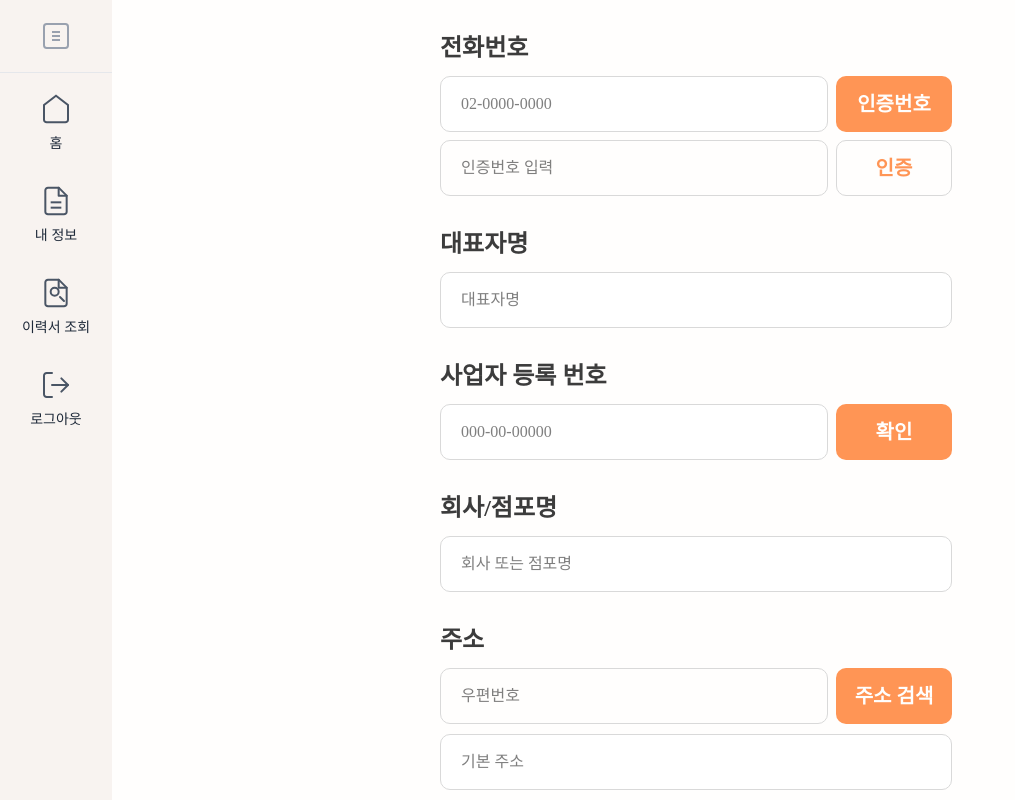
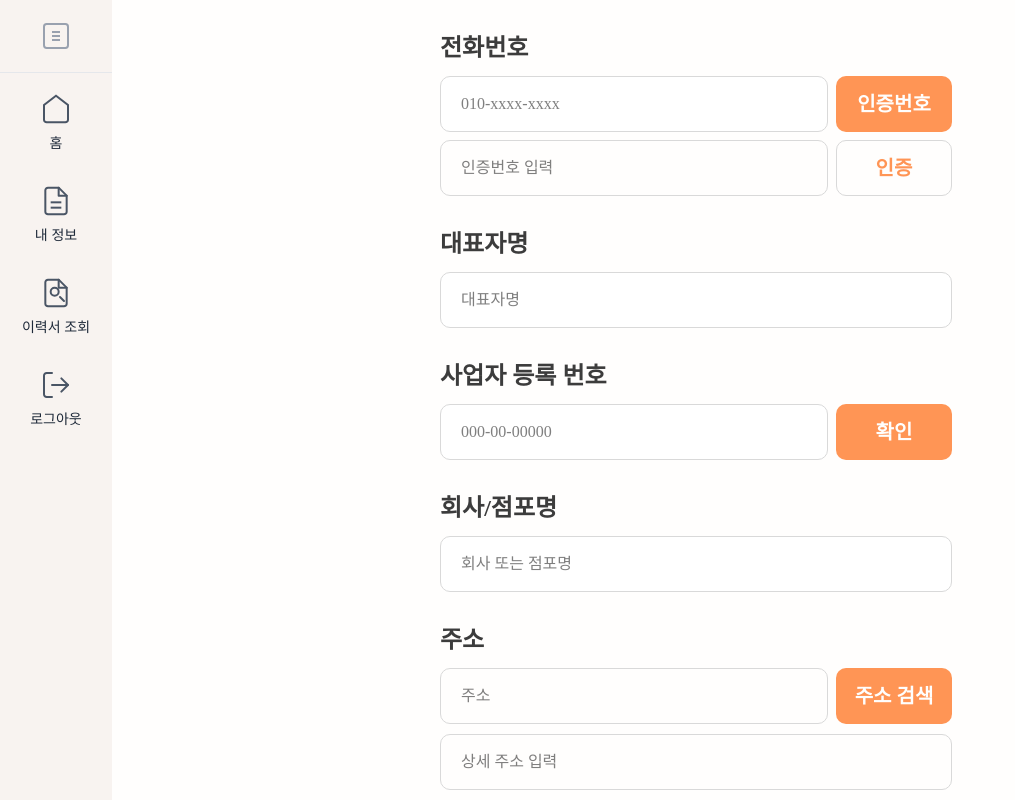
Before and after one commit to DaSiHaeBom/DaSiHaeBom-FE, a React (Vite) app: page /business/mypage/profile in a window 1280 px wide. Both pictures are taken after a click on the button "수정하기". Shown: the part 345-1145 px from the top of the page, without its empty margins (0-1015 px from the left). Built offline with nearby package versions, Linux system fonts and the light colour scheme; no server answers.

Commit message:
feat: 기업 회원 전화번호 인증 추가

```diff
--- a/src/pages/BusinessInfoPage.tsx
+++ b/src/pages/BusinessInfoPage.tsx
@@ -2,6 +2,10 @@ import React, { useEffect, useMemo, useState } from 'react';
 import Modal from '../components/Modal';
 import CheckIcon from '../assets/MyPageAssets/CheckIcon';
 import { fetchCorpInfo, updateCorpInfo } from '../api/userApi';
+import {
+  sendProfilePhoneVerificationCode,
+  verifyPhoneCode,
+} from '../api/authApi';
 
 /** ===== Types ===== */
 type BusinessProfile = {
@@ -10,8 +14,8 @@ type BusinessProfile = {
   name: string; // 대표자명
   bizRegNo: string; // 사업자 등록 번호
   companyName: string; // 회사/점포명
-  address: string; // 주소(상세 포함)
-  detailAddress?: string;
+  address: string; // 기본 주소
+  detailAddress: string; // 상세 주소
 };
 
 /** ===== UI classes ===== */
@@ -40,7 +44,8 @@ export default function BusinessInfoPage() {
     }),
     []
   );
-
+  const [verificationCode, setVerificationCode] = useState('');
+  const [isVerified, setIsVerified] = useState(false);
   const [data, setData] = useState<BusinessProfile>(initialData);
   const [isEditing, setIsEditing] = useState(false);
   const [isSavedModalOpen, setIsSavedModalOpen] = useState(false);
@@ -50,15 +55,14 @@ export default function BusinessInfoPage() {
     const loadCorpUser = async () => {
       try {
         const user = await fetchCorpInfo();
-        console.log(user);
         setData({
           memberType: '기업',
           phone: user.phoneNumber,
           name: user.ceoName,
           bizRegNo: user.corpNumber,
           companyName: user.corpName,
-          address: user.corpAddress,
-          detailAddress: user.corpAddress || '',
+          address: user.corpBaseAddress ?? '',
+          detailAddress: user.corpDetailAddress ?? '',
         });
       } catch (err) {
         console.error('기업회원 정보 불러오기 실패', err);
@@ -80,22 +84,23 @@ export default function BusinessInfoPage() {
     setData(initialData);
     setIsEditing(false);
   };
+
   const saveEdit = async () => {
     if (!data) return;
-
     try {
       const res = await updateCorpInfo({
         ceoName: data.name,
         phoneNumber: data.phone,
         corpNumber: data.bizRegNo,
         corpName: data.companyName,
-        corpAddress: data.address,
+        corpBaseAddress: data.address,
+        corpDetailAddress: data.detailAddress,
       });
       console.log(res);
       setIsEditing(false);
       setIsSavedModalOpen(true);
     } catch (err) {
-      console.error('개인정보 수정 실패:', err);
+      console.error('기업정보 수정 실패:', err);
       alert('저장 중 오류가 발생했습니다.');
     }
   };
@@ -135,6 +140,47 @@ export default function BusinessInfoPage() {
     }
   };
 
+  // 휴대폰 인증번호 발송 핸들러
+  const handleSendCode = async () => {
+    if (!data.phone) {
+      alert('휴대폰 번호를 입력해주세요.');
+      return;
+    }
+    try {
+      const res = await sendProfilePhoneVerificationCode(data.phone);
+      console.log('인증번호 전송 성공:', res);
+      alert('인증번호가 전송되었습니다.');
+    } catch (err: any) {
+      if (err.response?.status === 409) {
+        console.warn('이미 등록된 번호이거나 중복 요청입니다.');
+        alert('이미 사용 중인 번호이거나 요청이 중복되었습니다.');
+      } else {
+        console.error('인증번호 전송 실패:', err);
+        alert('인증번호 전송 중 오류가 발생했습니다.');
+      }
+    }
+  };
+
+  // 휴대폰 인증번호 인증 로직
+  const handleVerifyCode = async () => {
+    try {
+      const res = await verifyPhoneCode(
+        data.phone.replace(/[^0-9]/g, ''),
+        verificationCode
+      );
+
+      if (res.isSuccess) {
+        setIsVerified(true);
+        alert('휴대폰 인증이 완료되었습니다.');
+      } else {
+        alert(res.message || '인증 실패');
+      }
+    } catch (err) {
+      console.error('인증번호 검증 실패:', err);
+      alert('인증번호 검증 중 오류가 발생했습니다.');
+    }
+  };
+
   /** 스타일 */
   const readonlyStyle = !isEditing
     ? 'bg-[#F5F5F5] text-[#737373] border-[#D9D9D9]'
@@ -166,7 +212,7 @@ export default function BusinessInfoPage() {
         <div className="mt-[10px] flex gap-2">
           <input
             className={`${inputCls} ${readonlyStyle} flex-1`}
-            placeholder="02-0000-0000"
+            placeholder="010-xxxx-xxxx"
             value={data.phone}
             onChange={updateField('phone')}
             disabled={!isEditing}
@@ -175,6 +221,7 @@ export default function BusinessInfoPage() {
             type="button"
             className="h-[56px] min-w-[116px] px-[13px] rounded-[10px] bg-[#FF9555] text-[#FFFEFD] text-[20px] font-semibold leading-[150%] disabled:opacity-50 cursor-pointer"
             disabled={!isEditing}
+            onClick={handleSendCode}
           >
             인증번호
           </button>
@@ -184,12 +231,16 @@ export default function BusinessInfoPage() {
             <input
               className={`${inputCls} flex-1`}
               placeholder="인증번호 입력"
+              value={verificationCode}
+              onChange={e => setVerificationCode(e.target.value)}
             />
             <button
               type="button"
-              className="h-[56px] min-w-[116px] px-4 rounded-[10px] border border-[#D9D9D9] text-[#FF9555] text-[20px] font-semibold leading-[150%] cursor-pointer"
+              className="h-[56px] min-w-[116px] px-4 rounded-[10px] border border-[#D9D9D9] text-[#FF9555] text-[20px] font-semibold leading-[150%] cursor-pointer disabled:opacity-50 disabled:cursor-not-allowed"
+              onClick={handleVerifyCode}
+              disabled={isVerified}
             >
-              인증
+              {isVerified ? '인증완료' : '인증'}
             </button>
           </div>
         )}
@@ -222,7 +273,6 @@ export default function BusinessInfoPage() {
             <button
               type="button"
               className="h-[56px] min-w-[116px] px-4 rounded-[10px] bg-[#FF9555] text-[#FFFEFD] text-[20px] font-semibold leading-[150%] hover:opacity-90 cursor-pointer"
-              // TODO: 사업자번호 유효성/조회 로직 연결 (onClick)
             >
               확인
             </button>
@@ -242,17 +292,18 @@ export default function BusinessInfoPage() {
         />
       </div>
 
-      {/* 주소(기업: 우편번호 + 검색 버튼 노출) */}
+      {/* 주소 */}
       <div className="mb-[60px]">
         <label className={labelCls}>주소</label>
 
-        {isEditing && (
+        {isEditing ? (
+          <>
+            {/* 기본 주소 (검색 결과) */}
             <div className="mt-[10px] flex gap-2">
               <input
-              className={`${inputCls} w-[180px]`}
-              placeholder="우편번호"
-              value={data.detailAddress ?? ''}
-              onChange={updateField('detailAddress')}
+                className={`${inputCls} flex-1`}
+                placeholder="주소"
+                value={data.address || ''}
                 disabled
               />
               <button
@@ -263,15 +314,23 @@ export default function BusinessInfoPage() {
                 주소 검색
               </button>
             </div>
-        )}
 
+            {/* 상세주소 입력 */}
+            <input
+              className={`${inputCls} mt-[10px]`}
+              placeholder="상세 주소 입력"
+              value={data.detailAddress || ''}
+              onChange={updateField('detailAddress')}
+            />
+          </>
+        ) : (
+          // 조회 모드 → 기본주소 + 상세주소 합쳐서 표시
           <input
             className={`${inputCls} ${readonlyStyle} mt-[10px]`}
-          placeholder="기본 주소"
-          value={data.address}
-          onChange={updateField('address')}
-          disabled={!isEditing}
+            value={`${data.address || ''} ${data.detailAddress || ''}`.trim()}
+            disabled
           />
+        )}
       </div>
 
       {/* CTA */}
```
Lines whose indentation alone changed are shown as unchanged.
